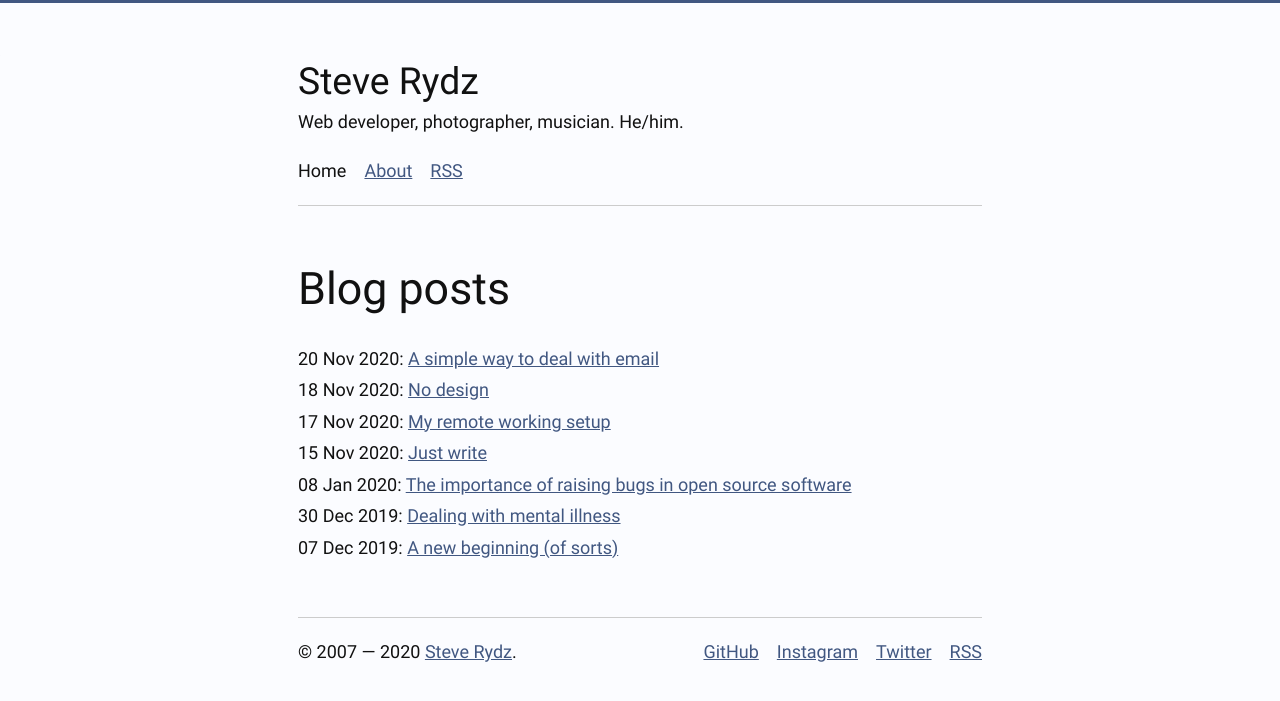
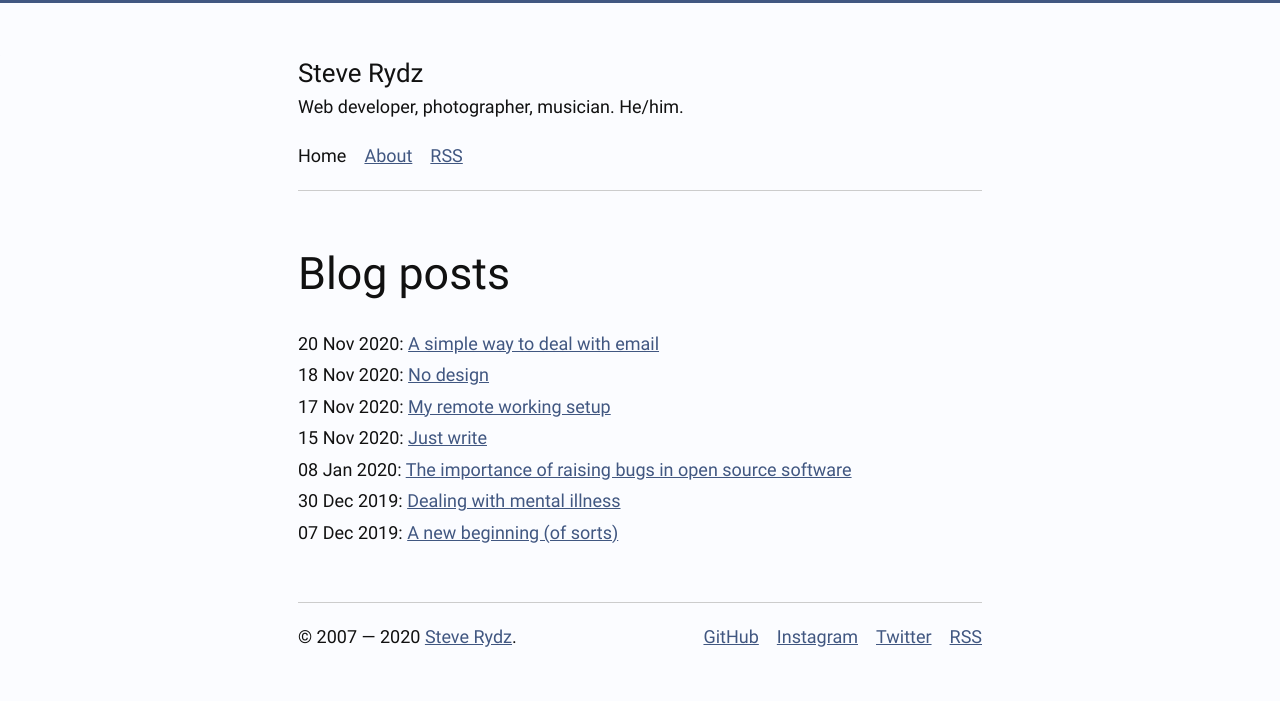
Before and after one commit to steverydz/steverydz.github.io, a Jekyll site: the page built from index.html, in a window 1280 px wide. Shown: the top 701 px of the page. Built offline with Jekyll 4.4.1, drawn with Linux system fonts in a browser that asks for light colours.

Commit message:
Reduce size of site title

```diff
--- a/_layouts/default.html
+++ b/_layouts/default.html
@@ -11,7 +11,7 @@
   <a href="#main">Skip to content</a>
   <div class="container">
     <header class="site-header" role="banner">
-      <div class="h2 u-no-margin--bottom"><a class="site-title-link" href="/">Steve Rydz</a></div>
+      <div class="h4 u-no-margin--bottom"><a class="site-title-link" href="/">Steve Rydz</a></div>
       <p>Web developer, photographer, musician. He/him.</p>
       <ul class="inline-list">
         <li class="inline-list__item">
```
